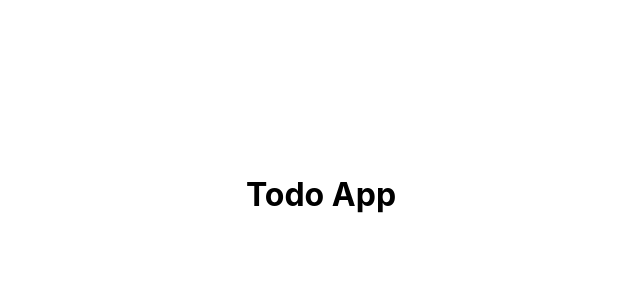
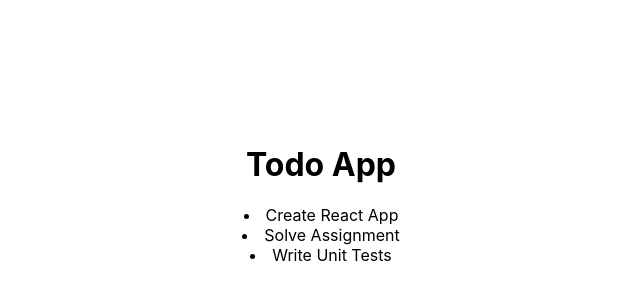
Before and after one commit to vaibhav18matere/todo-frontend-hire, a React (Vite) app: page / in a window 1280 px wide. Shown: the part 206-506 px from the top of the page, without its empty margins (319-959 px from the left). Built offline with nearby package versions, Linux system fonts and the light colour scheme.

Commit message:
feat : added default tasks & set types

```diff
--- a/src/App.tsx
+++ b/src/App.tsx
@@ -1,9 +1,33 @@
 import './App.css';
+import { Task } from '././utilities/constant.ts';
 
 function App() {
+    const tasks: Task[] = [
+        {
+            id: 1,
+            title: 'Create React App',
+            isCompleted: false,
+            priority: 'p2',
+        },
+        {
+            id: 2,
+            title: 'Solve Assignment',
+            isCompleted: true,
+            priority: 'p1',
+        },
+        {
+            id: 3,
+            title: 'Write Unit Tests',
+            isCompleted: false,
+            priority: 'p3',
+        },
+    ];
     return (
         <>
             <h1>Todo App</h1>
+            {tasks.map((task) => (
+                <li key={task.id}>{task.title}</li>
+            ))}
         </>
     );
 }
--- /dev/null
+++ b/src/utilities/constant.ts
@@ -0,0 +1,8 @@
+export type Priority = 'p1' | 'p2' | 'p3';
+
+export type Task = {
+    id: number;
+    title: string;
+    isCompleted: boolean;
+    priority?: Priority; // optional
+};
```
